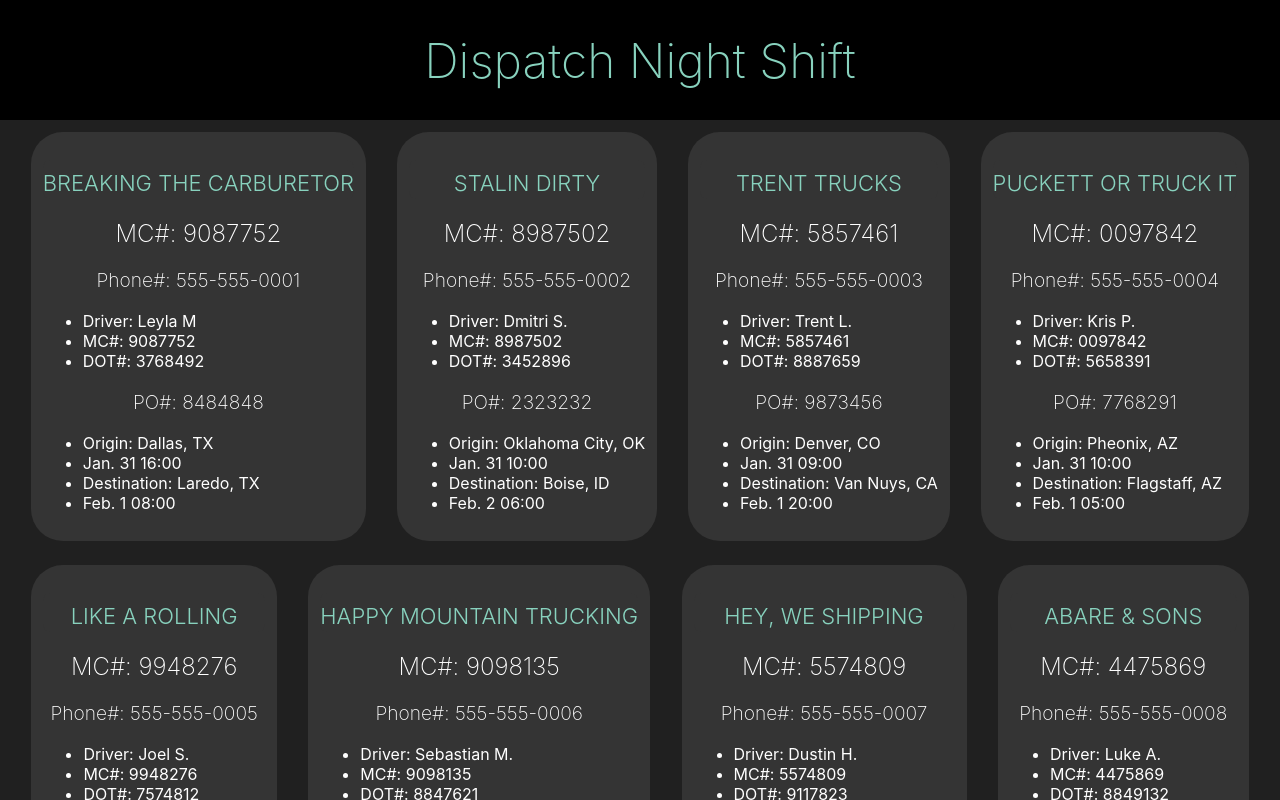
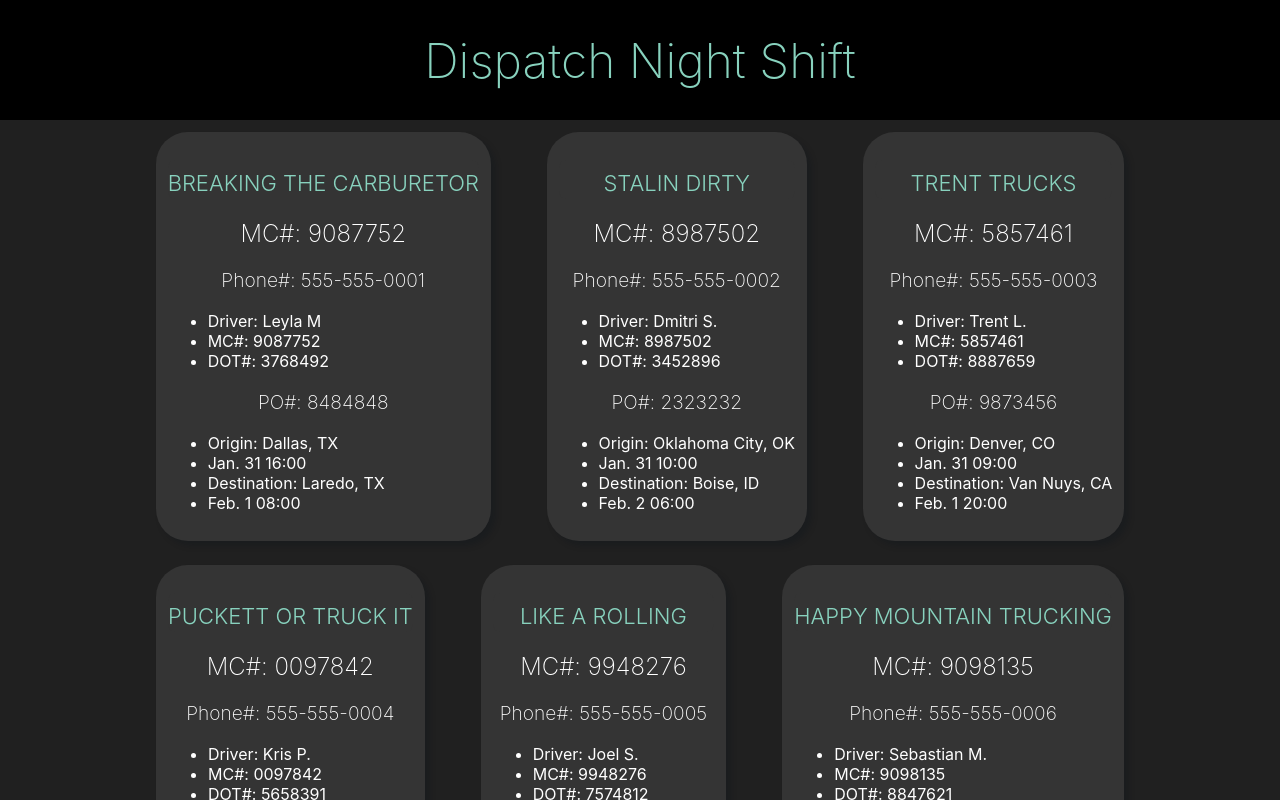
Before and after one commit to david-klock/dispatch_night_shift, a React (Create React App) app: page / in a window 1280 px wide. Shown: the top 800 px of the page. Built offline with nearby package versions, Linux system fonts and the light colour scheme.

Commit message:
padding so it doesnt overwhelm the eye

```diff
--- a/src/App.css
+++ b/src/App.css
@@ -27,6 +27,8 @@ body {
   flex-wrap: wrap;
   justify-content: space-evenly;
   background-color: #202020;
+  padding-left: 100px;
+  padding-right: 100px;
   /*background-color: #a3b3ba;*/
 }
 
@@ -39,15 +41,15 @@ body {
   margin-bottom: 12px;
   background-color: #343434;
   color: #ffffff;
-  /*background-color: #dbe1e4;
-  box-shadow: 5px 5px 6px rgb(0 16 26 / 0.2);*/
+  /*background-color: #dbe1e4;*/
+  box-shadow: 5px 5px 6px rgb(0 16 26 / 0.2);
 }
 
 .companyName{
   text-align: center;
   text-align: center;
   font-size: 2rem;
-  font-weight: 300;
+  font-weight: 330;
   font-variant-caps: all-small-caps;
   background-color: #343434;
   color: #88d2be;
```
